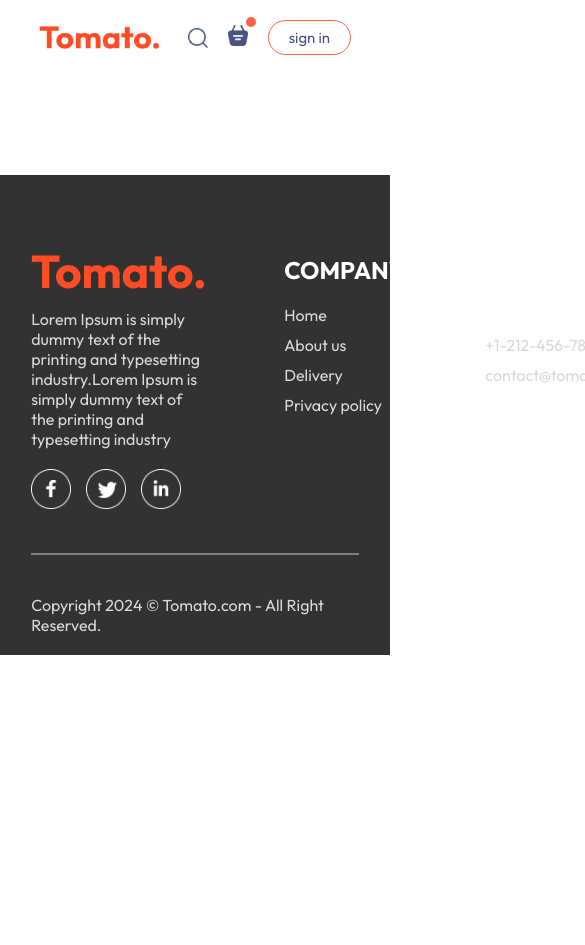
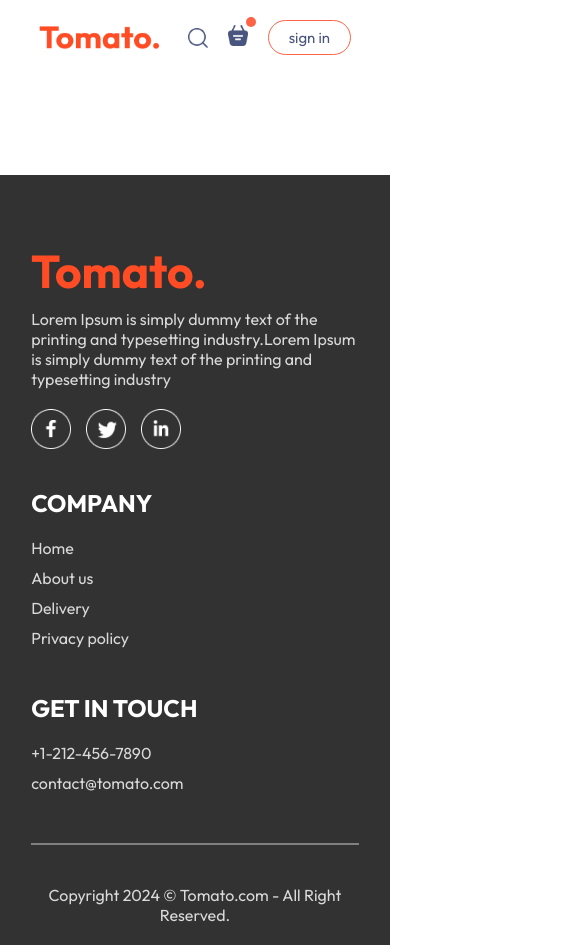
Before and after one commit to HasangiComplex/Food-Delivery-App-Front-end-, a React (Vite) app: page /placeorder in a window 390 px wide. Shown: the top 945 px of the page, 585 px wide, since content can reach past the window. Before the commit the page ends 844 px from the top, so only its background shows below. Built offline with nearby package versions, Linux system fonts and the light colour scheme.

Commit message:
did fine tunes in responsive styles

```diff
--- a/src/components/ExploreMenu/ExploreMenu.css
+++ b/src/components/ExploreMenu/ExploreMenu.css
@@ -50,3 +50,10 @@
     border: 4px solid tomato;
     padding: 2px;
 }
+
+@media (max-width:1050px) {
+    .explore-menu-text{
+        max-width: 100%;
+        font-size: 14px;
+    }
+}
--- a/src/components/Footer/Footer.css
+++ b/src/components/Footer/Footer.css
@@ -42,3 +42,13 @@
     background-color: grey;
     border: none;
 }
+@media (max-width:750px) {
+    .footer-content{
+        display: flex;
+        flex-direction: column;
+        gap: 35px;
+    }
+    .footer-copyright{
+        text-align: center;
+    }
+}
--- a/src/components/Navbar/Navbar.jsx
+++ b/src/components/Navbar/Navbar.jsx
@@ -1,6 +1,7 @@
 import React, { useState } from  "react"
 import './Navbar.css'
 import {assets} from '../../assets/assets'
+import {Link} from "react-router-dom"
 
 const Navbar = () =>{
 
@@ -10,10 +11,10 @@
         <div className="navbar">
           <img src={assets.logo} alt="" className="logo"/>
           <ul className="navbar-menu">
-            <li onClick={() => setMenu("home")} className={menu === "home" ? "active":""}>home</li>
-            <li onClick={() => setMenu("menu")} className={menu ==="menu" ? "active":""}>menu</li>
-            <li onClick={() => setMenu("mobile-app")} className={menu ==="mobile-app"? "active":""}>mobile-app</li>
-            <li onClick={() => setMenu("contact-us")}  className={menu === "contact-us"?"active":""}>contact us</li>
+            <Link to={'./'} onClick={() => setMenu("home")} className={menu === "home" ? "active":""}>home</Link>
+            <a href='#explore-menu' onClick={() => setMenu("menu")} className={menu ==="menu" ? "active":""}>menu</a>
+            <a href='#app-download' onClick={() => setMenu("mobile-app")} className={menu ==="mobile-app"? "active":""}>mobile-app</a>
+            <a href='#footer' onClick={() => setMenu("contact-us")}  className={menu === "contact-us"?"active":""}>contact us</a>
           </ul>
           <div className="navbar-right">
              <img src={assets.search_icon} alt=""/>
--- a/src/index.css
+++ b/src/index.css
@@ -6,6 +6,7 @@
   margin: 0;
   box-sizing: border-box;
   font-family: outfit;
+  scroll-behavior: smooth;
 }
 body{
   min-height: 100vh;;
```
